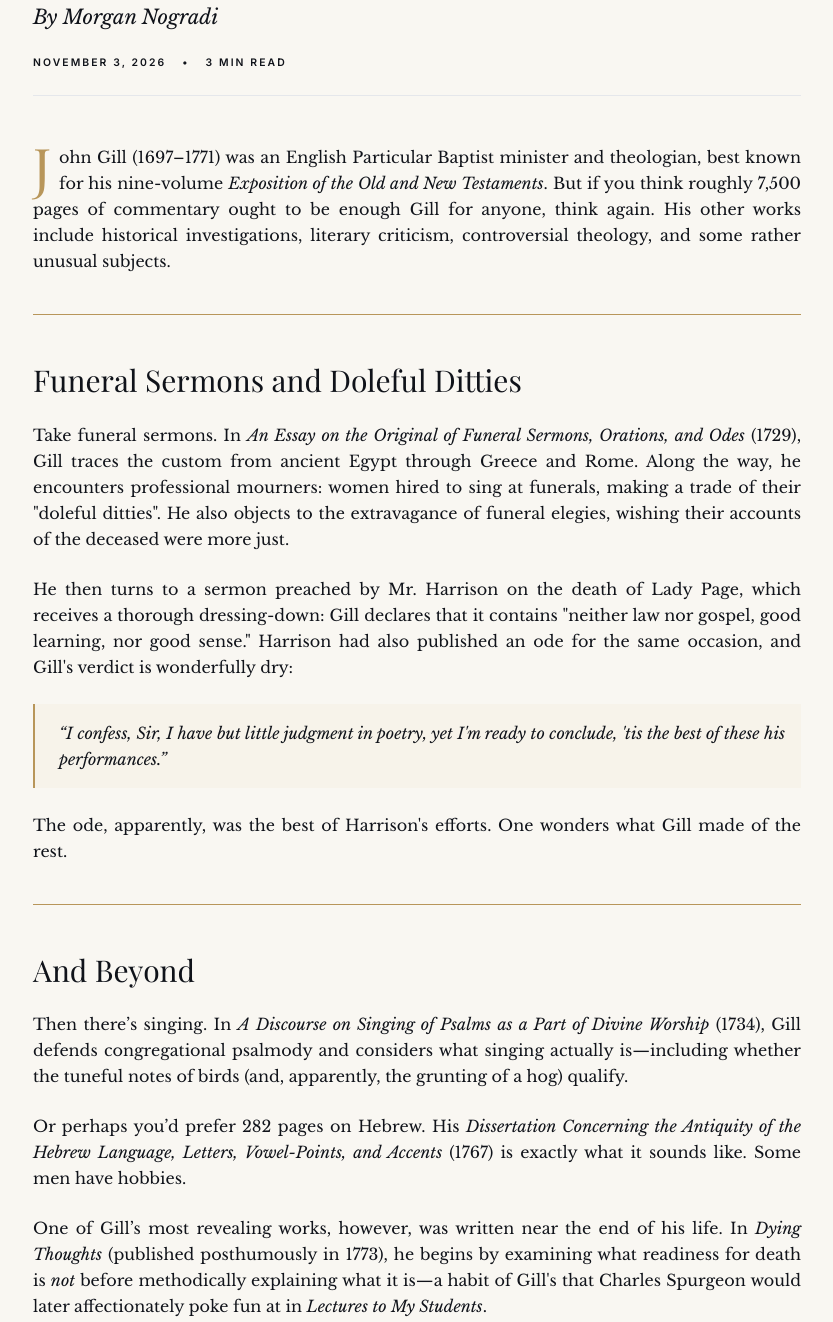
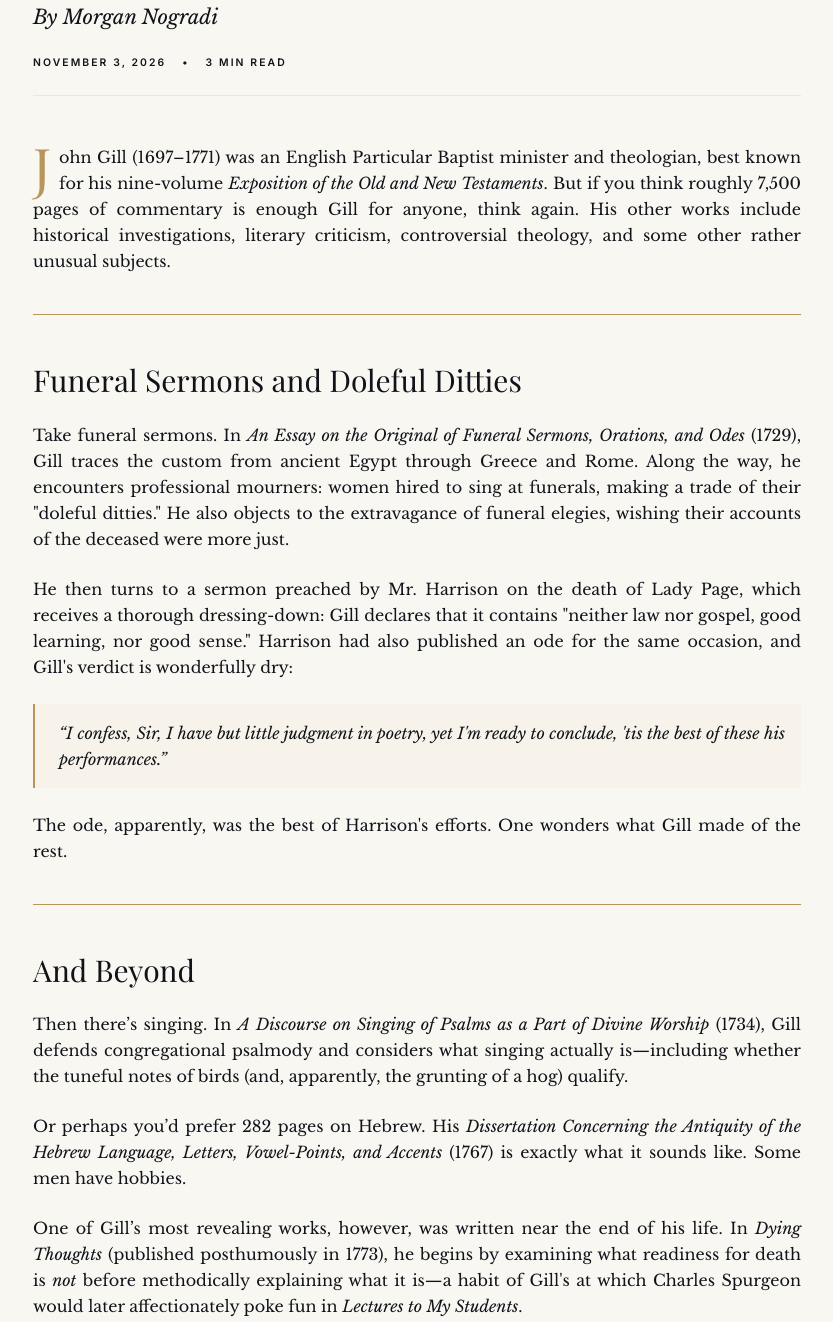
Before and after one commit to mnogradi/press-website, a website: page beyond-the-commentary.html in a window 1280 px wide. Shown: the part 454-1776 px from the top of the page, without its empty margins (223-1056 px from the left). Drawn offline with nearby package versions, Linux system fonts and the light colour scheme; a web font is replaced by a local one.

Commit message:
Updated Gill essay

```diff
--- a/beyond-the-commentary.html
+++ b/beyond-the-commentary.html
@@ -176,7 +176,7 @@
             <!-- Article Body -->
             <div class="prose prose-lg text-slate-700 leading-relaxed font-light space-y-6 text-left sm:text-justify">
                 <p>
-                    <span class="dropcap-letter">J</span>ohn Gill (1697–1771) was an English Particular Baptist minister and theologian, best known for his nine-volume <em>Exposition of the Old and New Testaments</em>. But if you think roughly 7,500 pages of commentary ought to be enough Gill for anyone, think again. His other works include historical investigations, literary criticism, controversial theology, and some rather unusual subjects.
+                    <span class="dropcap-letter">J</span>ohn Gill (1697–1771) was an English Particular Baptist minister and theologian, best known for his nine-volume <em>Exposition of the Old and New Testaments</em>. But if you think roughly 7,500 pages of commentary is enough Gill for anyone, think again. His other works include historical investigations, literary criticism, controversial theology, and some other rather unusual subjects.
                 </p>
 
                 <div class="border-b border-gold" style="margin: 2.5rem 0;"></div>
@@ -185,7 +185,7 @@
                     Funeral Sermons and Doleful Ditties
                 </h2>
                 <p>
-                    Take funeral sermons. In <em>An Essay on the Original of Funeral Sermons, Orations, and Odes</em> (1729), Gill traces the custom from ancient Egypt through Greece and Rome. Along the way, he encounters professional mourners: women hired to sing at funerals, making a trade of their "doleful ditties". He also objects to the extravagance of funeral elegies, wishing their accounts of the deceased were more just.
+                    Take funeral sermons. In <em>An Essay on the Original of Funeral Sermons, Orations, and Odes</em> (1729), Gill traces the custom from ancient Egypt through Greece and Rome. Along the way, he encounters professional mourners: women hired to sing at funerals, making a trade of their "doleful ditties." He also objects to the extravagance of funeral elegies, wishing their accounts of the deceased were more just.
                 </p>
                 <p>
                     He then turns to a sermon preached by Mr. Harrison on the death of Lady Page, which receives a thorough dressing-down: Gill declares that it contains "neither law nor gospel, good learning, nor good sense." Harrison had also published an ode for the same occasion, and Gill's verdict is wonderfully dry:
@@ -215,7 +215,7 @@
                 </p>
 
                 <p>
-                    One of Gill’s most revealing works, however, was written near the end of his life. In <em>Dying Thoughts</em> (published posthumously in 1773), he begins by examining what readiness for death is <em>not</em> before methodically explaining what it is—a habit of Gill's that Charles Spurgeon would later affectionately poke fun at in <em>Lectures to My Students</em>.
+                    One of Gill’s most revealing works, however, was written near the end of his life. In <em>Dying Thoughts</em> (published posthumously in 1773), he begins by examining what readiness for death is <em>not</em> before methodically explaining what it is—a habit of Gill's at which Charles Spurgeon would later affectionately poke fun in <em>Lectures to My Students</em>.
                 </p>
 
                 <p>
```
